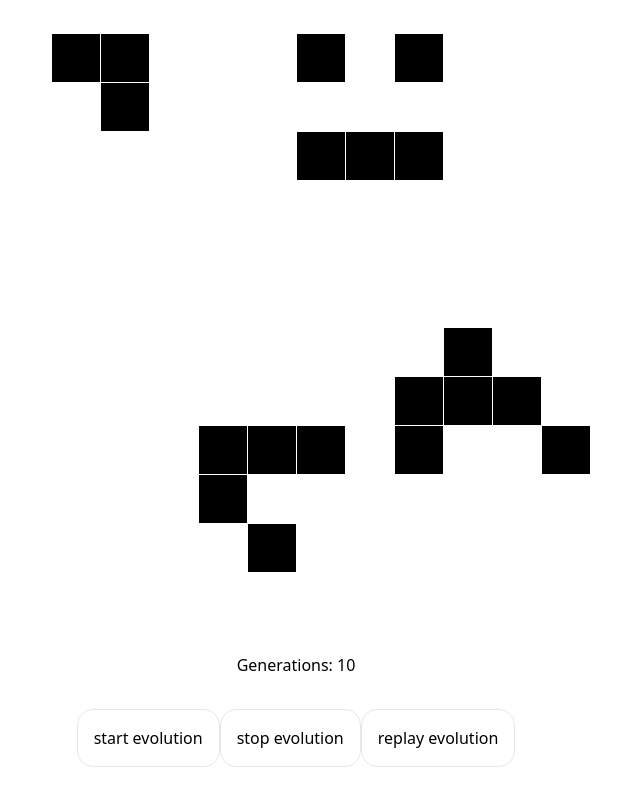
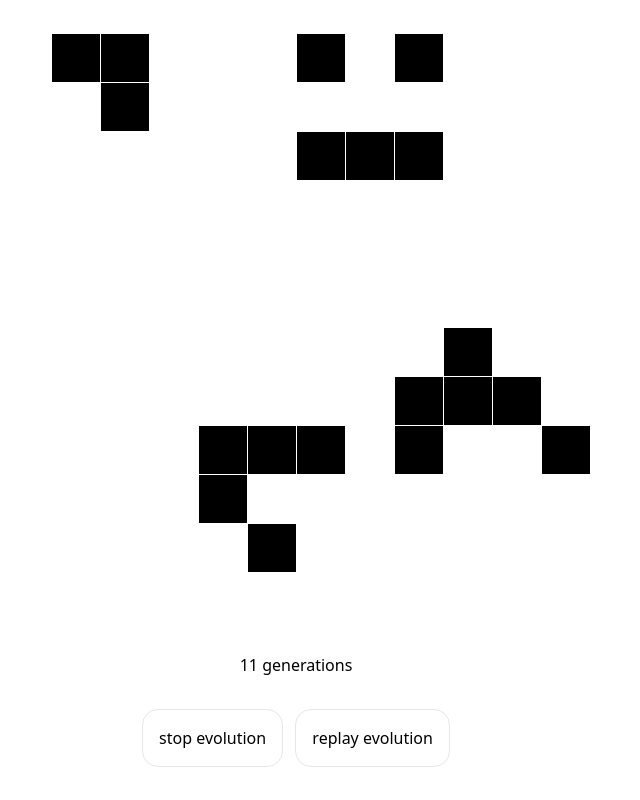
Before and after one commit to themarquisdesheric/game-of-life, a Svelte app: page / in a window 1280 px wide. Shown: the whole page, without its empty margins (344-984 px from the left). Built offline with nearby package versions, Linux system fonts and the light colour scheme.

Commit message:
use store for interval to fix stale interval ID

```diff
--- a/src/App.svelte
+++ b/src/App.svelte
@@ -1,28 +1,38 @@
 <script lang="ts">
 	import { onDestroy } from 'svelte'
+	import { interval } from './stores'
 	import type { GameBoard } from './global'
 	import { createGameBoard, updateGameBoard } from './utils'
 
 	const BOARD_LENGTH = 12
 	const initialGameBoard: GameBoard = createGameBoard(BOARD_LENGTH)
 	let evolutionStopped = false
-	let generations = 0
-	let interval
+	let evolutionPaused = false
+	let generations = 1
 
 	$: gameBoard = initialGameBoard
 
-	const startInterval = () =>
-		(interval = setInterval(processNextTick, 500))
+	const startInterval = () => {
+		evolutionStopped = false
+		evolutionPaused = false
 
-	const stopInterval = () => {
-		clearInterval(interval)
-		evolutionStopped = true
+		interval.update((oldInterval: NodeJS.Timer) => {
+			clearInterval(oldInterval)
+
+			return setInterval(processNextTick, 500)
+		})
+	}
+
+	const pauseEvolution = () => {
+		evolutionPaused = true
+
+		clearInterval($interval)
 	}
 
 	const replayEvolution = () => {
 		gameBoard = initialGameBoard
-		evolutionStopped = false
-		generations = 0
+		generations = 1
+
 		startInterval()
 	}
 
@@ -30,22 +40,19 @@
 		const newGameBoard = updateGameBoard(gameBoard)
 
 		if (newGameBoard.toString() === gameBoard.toString()) {
-			stopInterval()
+			evolutionStopped = true
+
+			pauseEvolution()
+			return
 		}
 
 		generations += 1
 		gameBoard = newGameBoard
 	}
 
-	const buttonAttributes: [string, () => void][] = [
-		['start evolution', startInterval],
-		['stop evolution', stopInterval],
-		['replay evolution', replayEvolution]
-	]
-
 	startInterval()
 
-	onDestroy(() => clearInterval(interval))
+	onDestroy(() => clearInterval($interval))
 </script>
 
 <main class="h-screen flex flex-col justify-center items-center text-center">
@@ -57,22 +64,33 @@
 		{/each}
 	</div>
 
-	{#if evolutionStopped}
-		<p class="mt-8">This experiment survived {generations} generations</p>
-	{:else}
-		<p class="mt-8">Generations: {generations}</p>
-	{/if}
+	<p class="mt-8">
+		{evolutionStopped ? 'This experiment survived ' : ''}
+		{generations} generation{generations > 1 ? 's' : ''}
+	</p>
 
 	<div>
-		{#each buttonAttributes as [label, handler], i}
+		{#if evolutionPaused}
 			<button
-				on:click={handler}
-				class="mt-8 p-4 border rounded-2xl"
-				class:mr-2={i < buttonAttributes.length - 1}
+				on:click={startInterval}
+				class="mt-8 mr-2 p-4 border rounded-2xl"
 			>
-				{label}
+				start evolution
 			</button>
-		{/each}
+		{:else}
+			<button
+				on:click={pauseEvolution}
+				class="mt-8 mr-2 p-4 border rounded-2xl"
+			>
+				stop evolution
+			</button>
+		{/if}
+		<button
+			on:click={replayEvolution}
+			class="mt-8 p-4 border rounded-2xl"
+		>
+			replay evolution
+		</button>
 	</div>
 </main>
 
--- /dev/null
+++ b/src/stores.ts
@@ -0,0 +1,3 @@
+import { writable } from 'svelte/store'
+
+export const interval = writable(setInterval(() => {}))
```
